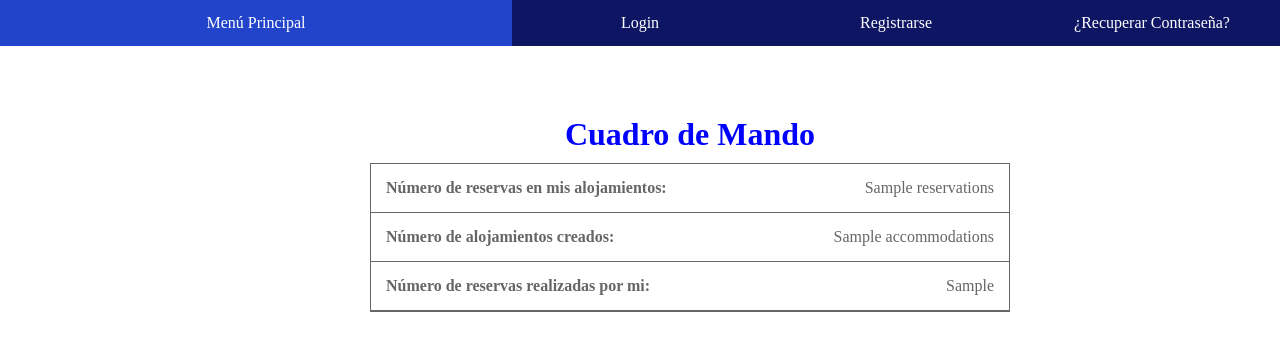
After one commit to alfonsomiralles/DjangoPMS, a Django app: template templates/reservations/dashboard.html in a window 1280 px wide; the page is wider, and only the part inside the window is pictured. The commit adds this page. Shown: the top 351 px of that part. Run offline with Django 4.2, Linux system fonts and the light colour scheme; the template is opened without the code that fills it: most values are stand-ins (such as "Sample title", 1, 10 or a date in 2020).

Commit message:
dashboard updated

```diff
--- a/reservation/urls.py
+++ b/reservation/urls.py
@@ -11,4 +11,5 @@ urlpatterns = [
     path('reservations_view/<int:id>/', views.reservations_view, name='reservations_view'),
     path('reservations_delete/<int:id>', views.reservations_delete, name='reservations_delete'),
     path('reservations_list/', views.reservations_list, name='reservations_list'),
+    path('dashboard/', views.dashboard, name='dashboard'),
 ]
--- a/templates/layout/partials/menu.html
+++ b/templates/layout/partials/menu.html
@@ -29,6 +29,7 @@
         <div class="dropdown-content">
           <a href="{% url 'accommodation' %}">Mis alojamientos</a>
           <a href="{% url 'reservations_list' %}">Reservas en mis alojamientos</a>
+          <a href="{% url 'dashboard' %}">Cuadro de Mando</a>
         </div>
       </div>
     </li>
--- /dev/null
+++ b/templates/reservations/dashboard.html
@@ -0,0 +1,12 @@
+{% extends 'layout/base.html' %}
+
+{% block 'title' %}Cuadro de Mando {% endblock 'title' %}
+
+{% block 'content' %}
+<h1>Cuadro de Mando</h1>
+<ul class="list">
+   <li><b>Número de reservas en mis alojamientos: </b>{{ reservations }}</li>
+   <li><b>Número de alojamientos creados: </b>{{ accommodations }}</li>
+   <li><b>Número de reservas realizadas por mi: </b>{{ user_reservations }}</li>
+</ul>
+{% endblock 'content' %}
```
Also changed, not shown: accommodation/models.py (+7 -3 lines), reservation/views.py (+18 -0 lines).
